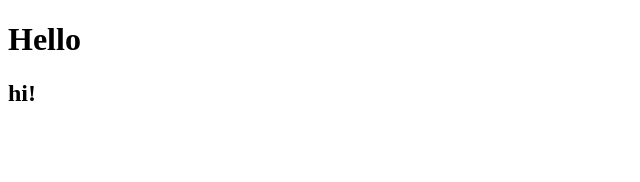
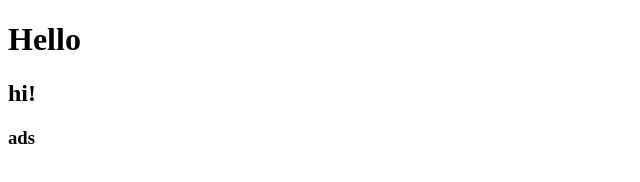
Before and after one commit to yolk3n/testGit, a plain HTML site: page index.html in a window 1280 px wide. Shown: the full height of the page, 0-640 px from the left. Drawn offline with Linux system fonts and the light colour scheme.

```diff
--- a/index.html
+++ b/index.html
@@ -9,5 +9,6 @@
 <body>
     <h1>Hello</h1>
     <h2>hi!</h2>
+    <h3>ads</h3>
 </body>
 </html>
```
Also changed, not shown: 1 other file.
